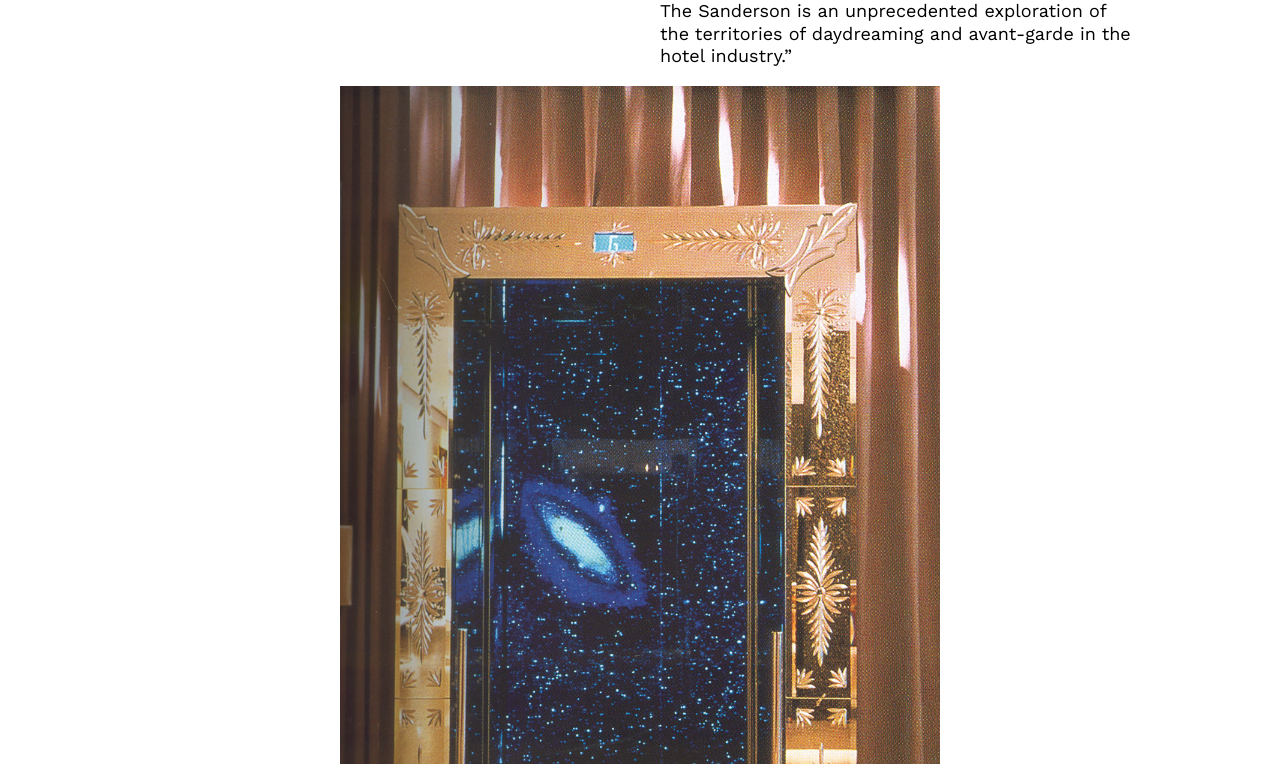
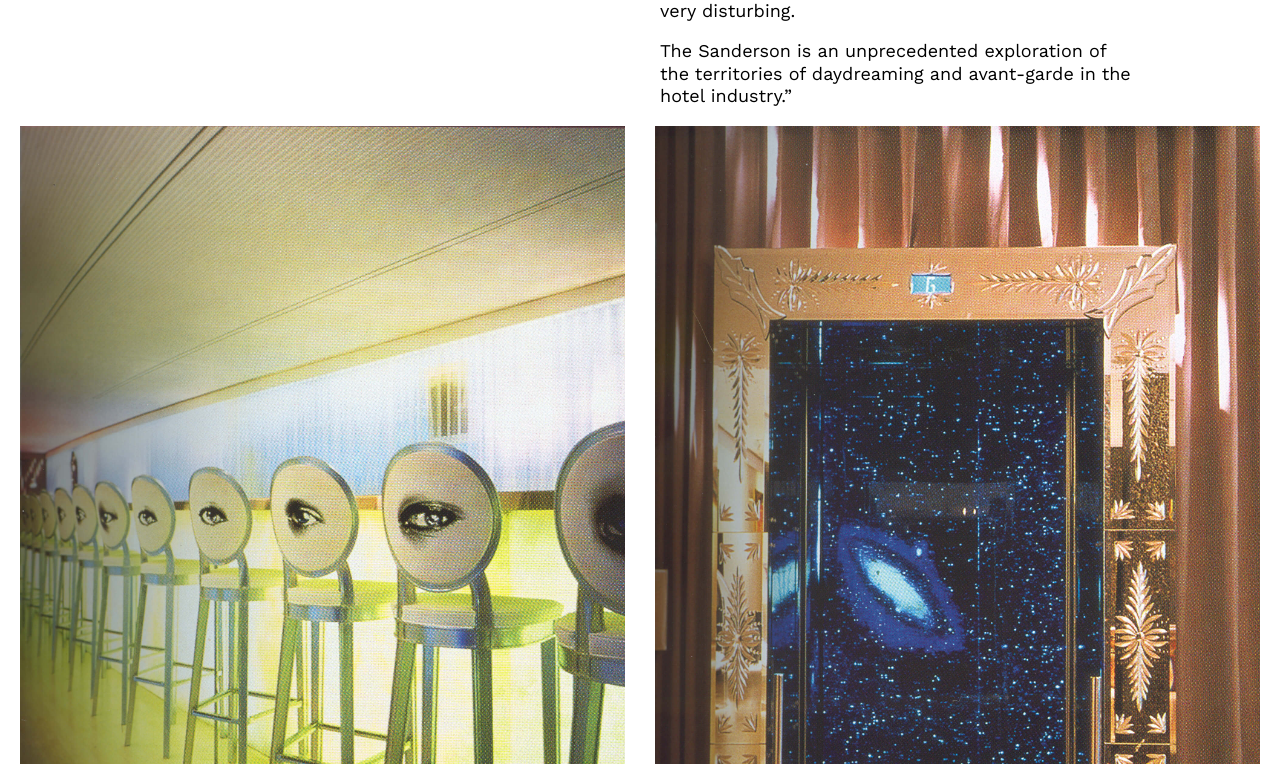
Before and after one commit to zamoks95/frontendTest, a Next.js app: page /portfolio/sanderson in a window 1280 px wide. Shown: the part 1756-2520 px from the top of the page. Built offline with nearby package versions, Linux system fonts and the light colour scheme.

Commit message:
finished portfolio

```diff
--- a/pages/portfolio/sanderson.jsx
+++ b/pages/portfolio/sanderson.jsx
@@ -32,8 +32,11 @@ const Portfolio = () => {
           <div className="grid">
             <div className="column">
               <h1>Sanderson</h1>
-
-
+              <span className={styles.arrowGallery}>
+                <a href="#gallery" title="Ver galería">
+                Ver galería →
+                </a>
+              </span>
               <p className={styles.highlight}>
                 Mental games, optical illusions, to eccentricities, to dreams, to successful
                 impossibilities. When you arrive in the hotel, you do not really understand what is
@@ -77,7 +80,8 @@ const Portfolio = () => {
             </div>
           </div>
         </section>
-        <section id="gallery" className="container container--small">
+        <section id="gallery" className={`container`}>
+          <div className={styles.galleryMobile}>
             <Slider {...carouselSettings}>
               <div>
                 <img src="/sanderson-chairs.jpg" />
@@ -89,7 +93,20 @@ const Portfolio = () => {
                 <img src="/sanderson-hall.jpg" />
               </div>
             </Slider>
-
+          </div>
+          <div className={styles.galleryNoMobile}>
+            <ul className={styles.gallery}>
+              <li>
+                <img src="/sanderson-chairs.jpg" />
+              </li>
+              <li>
+                <img src="/sanderson-elevator.jpg" />
+              </li>
+              <li>
+                <img src="/sanderson-hall.jpg" />
+              </li>
+            </ul>
+          </div>
         </section>
         <nav className={`container ${styles.navigation}`}>
           <a className={`${styles.link} ${styles.next}`} href="#">
--- a/styles/PortfolioDetail.module.scss
+++ b/styles/PortfolioDetail.module.scss
@@ -2,12 +2,26 @@
 
 .billboard {
   margin-top: 5em;
+  margin-bottom: 2.5em;
 }
 
 .highlight {
-  color: $neutro;
-  font-size: 1.3125rem;
-  line-height: 1.5;
+  display: none;
+  @media (min-width: 48em) {
+    display: block;
+    color: $neutro;
+    font-size: 1.3125rem;
+    line-height: 1.5;
+  }
+}
+.arrowGallery {
+  color: $primary;
+  font-size: 1.25em;
+  padding-bottom: 3em;
+  display: block;
+  @media (min-width: 48em) {
+    display: none;
+  }
 }
 
 .gallery {
@@ -23,6 +37,17 @@
 
   li:last-child {
     width: 100%;
+  }
+}
+.galleryMobile {
+  @media (min-width: 48em) {
+    display: none;
+  }
+}
+.galleryNoMobile {
+  display: none;
+  @media (min-width: 48em) {
+    display: block;
   }
 }
 
@@ -74,18 +99,18 @@
   }
 }
 
-.carouselDots{
+.carouselDots {
   display: flex !important;
   flex-direction: row;
   justify-content: center;
-  li{
+  li {
     width: 1.25em;
     height: 1.25em;
     border-radius: 50%;
     border: 1px solid $neutro;
     color: transparent;
     margin: 3px;
-    button{
+    button {
       opacity: 0;
     }
   }
```
Also changed, not shown: 1 other file (tests, documents, lock files or other folders). Lines whose indentation alone changed are shown as unchanged.
